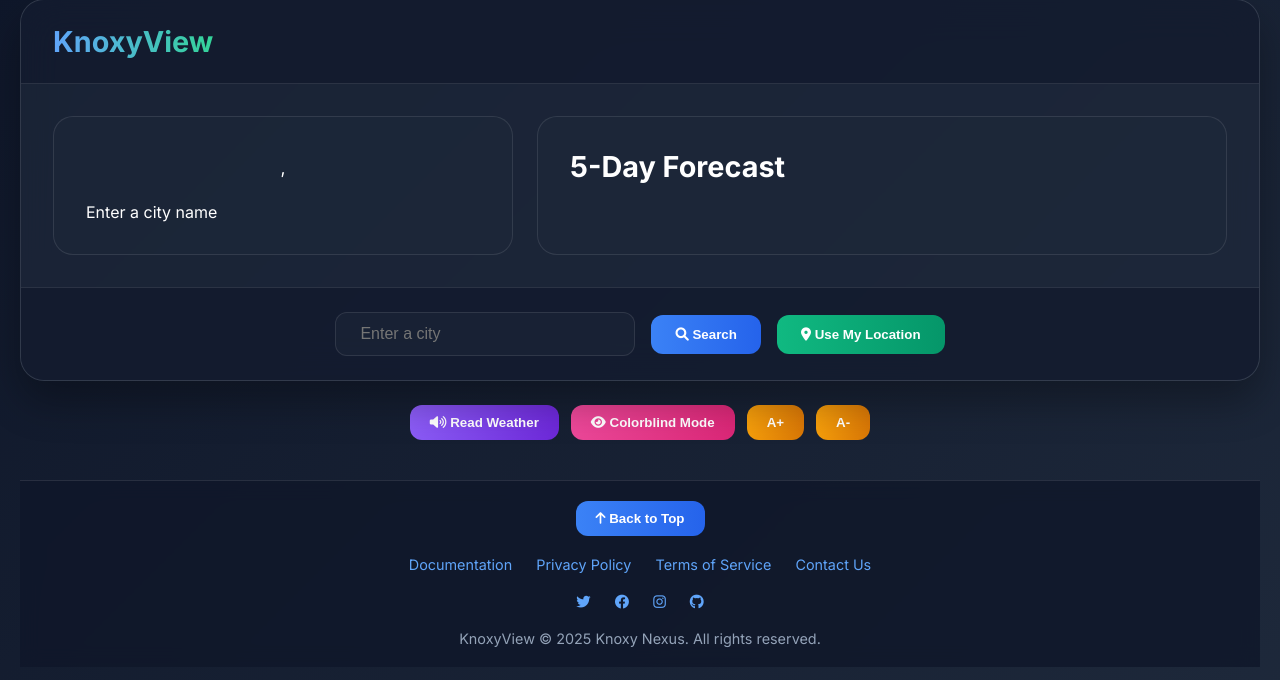
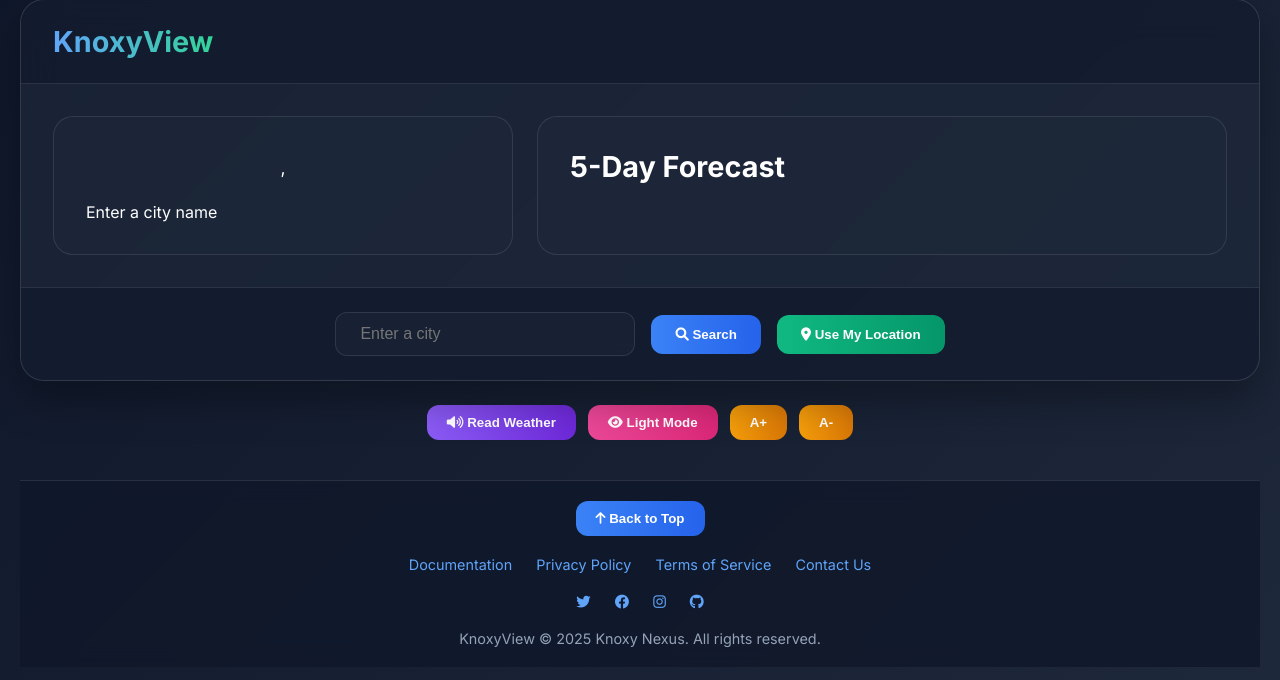
Before and after one commit to NandakishorNaiR/weatherAppKnoxyView, a Django app: page / in a window 1280 px wide. Shown: the part 21-701 px from the top of the page. Run offline with Django 5.2, Linux system fonts and the light colour scheme.

Commit message:
Update home.html
Just changes Colorblind mode name to Light mode

```diff
--- a/weather/templates/weather/home.html
+++ b/weather/templates/weather/home.html
@@ -414,7 +414,7 @@
             <i class="fas fa-volume-up"></i> Read Weather
         </button>
         <button id="toggleColorblindMode" class="control-button colorblind-button">
-            <i class="fas fa-eye"></i> Colorblind Mode
+            <i class="fas fa-eye"></i> Light Mode
         </button>
         <button id="increaseFont" class="control-button font-button">A+</button>
         <button id="decreaseFont" class="control-button font-button">A-</button>
```
